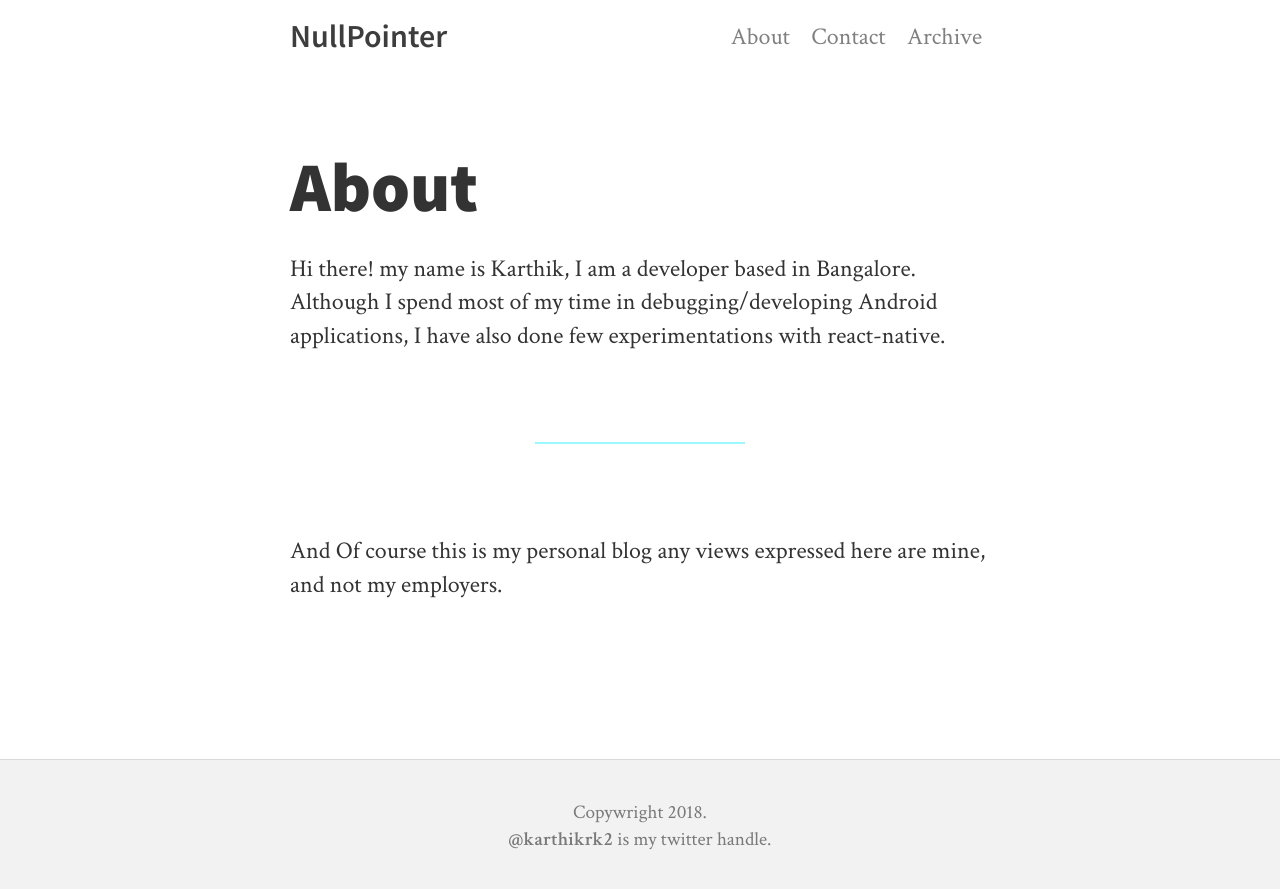
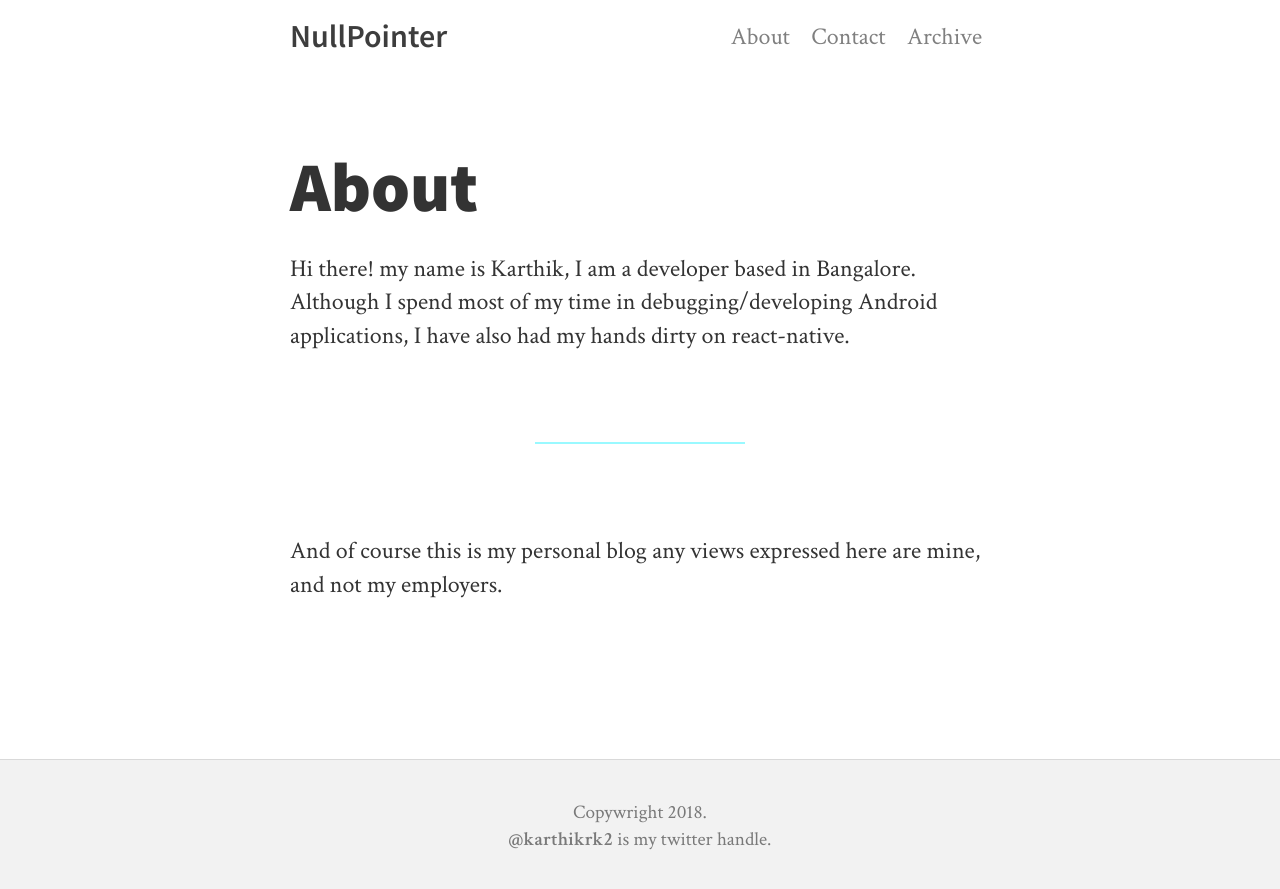
Before and after one commit to NULLPointerGuy/NULLPointerGuy.github.io, a Jekyll site: the page built from about.md, in a window 1280 px wide. Shown: the top 889 px of the page. Built offline with Jekyll 4.4.1, drawn with Linux system fonts in a browser that asks for light colours; nearby versions of some CDN libraries.

Commit message:
changes in about

```diff
--- a/about.md
+++ b/about.md
@@ -4,8 +4,8 @@ title: About
 ---
 
 Hi there! my name is Karthik, I am a developer based in Bangalore.
-Although I spend most of my time in debugging/developing Android applications, I have also done few experimentations with react-native.
+Although I spend most of my time in debugging/developing Android applications, I have also had my hands dirty on react-native.
 
 ---
 
-And Of course this is my personal blog any views expressed here are mine, and not my employers.
+And of course this is my personal blog any views expressed here are mine, and not my employers.
```
Also changed, not shown: Gemfile.lock.
